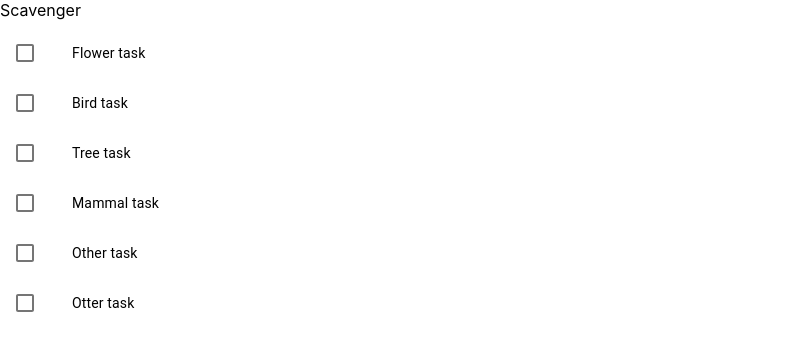
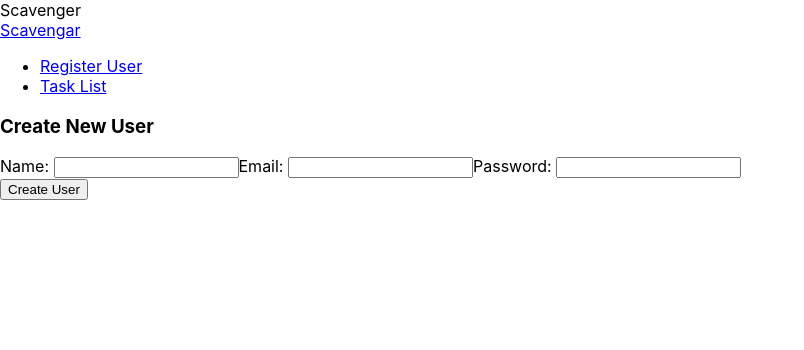
Before and after one commit to Broski-AC/project-scavenger-hunt, a React (Create React App) app: page /api/users in a window 1280 px wide. Shown: the top 350 px of the page, without its empty margins (0-804 px from the left). Built offline with nearby package versions, Linux system fonts and the light colour scheme; no server answers.

Commit message:
Creation of user registration comp

```diff
--- a/src/App.js
+++ b/src/App.js
@@ -1,14 +1,22 @@
 import React from 'react';
 import TaskList from './components/TaskList';
 import './App.css';
+import { BrowserRouter as Router, Route } from "react-router-dom";
+import Navbar from "./components/navbar.component";
+import UserRegistration from "./components/userRegistration.component";
 
 function App() {
   return (
-    <div className="container">
-        Scavenger
-        <br/>
-        <TaskList/>
-    </div>
+    <Router>
+      <div className="container">
+          Scavenger
+          <Navbar />
+          <Route path="/api/users" component={UserRegistration} />
+          <Route path="/QuestEntry" component={TaskList} />
+
+          {/* <TaskList/> */}
+      </div>
+    </Router>
   );
 }
 
--- /dev/null
+++ b/src/components/navbar.component.js
@@ -0,0 +1,23 @@
+import React, { Component } from 'react';
+import { Link } from 'react-router-dom';
+
+export default class Navbar extends Component {
+
+  render() {
+    return (
+      <nav className="navbar navbar-dark bg-dark navbar-expand-lg">
+        <Link to="/" className="navbar-brand">Scavengar</Link>
+        <div className="collpase navbar-collapse">
+        <ul className="navbar-nav mr-auto">
+          <li className="navbar-item">
+          <Link to="/api/users" className="nav-link">Register User</Link>
+          </li>
+          <li className="navbar-item">
+          <Link to="/QuestEntry" className="nav-link">Task List</Link>
+          </li>
+        </ul>
+        </div>
+      </nav>
+    );
+  }
+}
--- /dev/null
+++ b/src/components/userRegistration.component.js
@@ -0,0 +1,93 @@
+import React, { Component } from 'react';
+import axios from 'axios';
+
+export default class UserRegistration extends Component{
+
+constructor(props){
+    super(props);
+
+    this.onChangeUsername = this.onChangeUsername.bind(this);
+    this.onChangeEmail = this.onChangeEmail.bind(this);
+    this.onChangePassword = this.onChangePassword.bind(this);
+    this.onSubmit = this.onSubmit.bind(this);
+
+    this.state = {
+        name: '',
+        email: '',
+        password: ''
+    }
+}
+
+onChangeUsername(e) {
+    this.setState({
+        name: e.target.value
+    });
+}
+
+onChangeEmail(e) {
+    this.setState({
+        email: e.target.value
+    });
+}
+
+onChangePassword(e){
+    this.setState({
+        password: e.target.value
+    });
+}
+
+onSubmit(e) {
+    e.preventDefault();
+
+    const user = {
+        name: this.state.name,
+        email: this.state.email,
+        password: this.state.password
+    };
+
+    axios.post('http://localhost:5000/api/users', user)
+        .then(res => console.log(res.data));
+
+    this.setState({
+        name: '',
+        email: '',
+        password: ''
+    });
+}
+
+    render() {
+        return (
+            <div className="container">
+            <h3>Create New User</h3>
+            <form onSubmit={this.onSubmit}>
+                <div className="form-group">
+                <label>Name: </label>
+                <input  type="text"
+                    required
+                    className="form-control"
+                    value={this.state.name}
+                    onChange={this.onChangeUsername}
+                />
+                <label>Email: </label>
+                <input  type="text"
+                    required
+                    className="form-control"
+                    value={this.state.email}
+                    onChange={this.onChangeEmail}
+                    />
+                <label>Password: </label>
+                <input  type="password"
+                    required
+                    className="form-control"
+                    value={this.state.password}
+                    onChange={this.onChangePassword}
+                    />
+                </div>
+                <div className="form-group">
+                <input type="submit" value="Create User" className="btn btn-primary" />
+                </div>
+            </form>
+            </div>
+        )
+    }
+}
```
